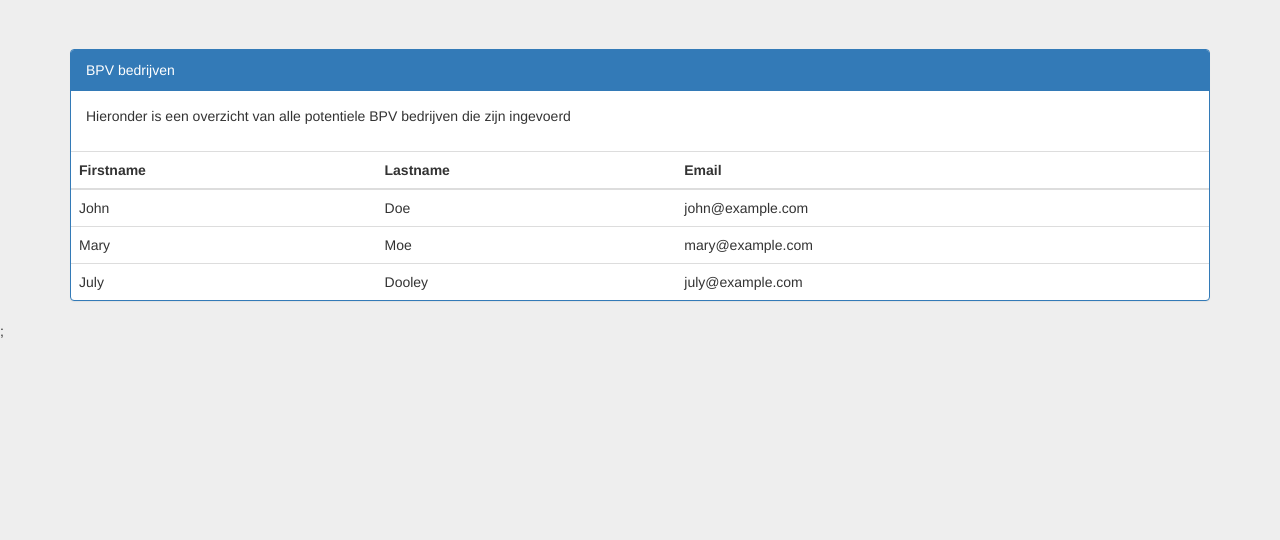
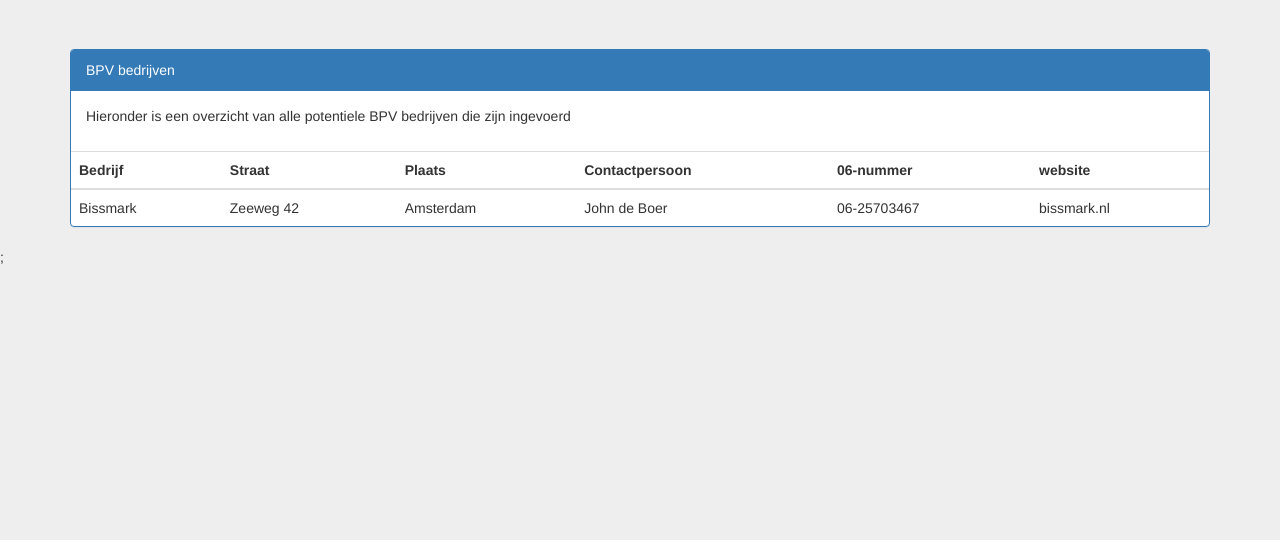
Before and after one commit to rra-am1a-2016/bpv_regis, a PHP site: page /2016-2017/index.php?content=bpv_show_companies in a window 1280 px wide. Shown: the part 51-591 px from the top of the page. Run offline with PHP 8.4, Linux system fonts and the light colour scheme.

Commit message:
table layout ready

```diff
--- a/bpv_show_companies.php
+++ b/bpv_show_companies.php
@@ -14,26 +14,22 @@
   <table class="table table-hover">
     <thead>
       <tr>
-        <th>Firstname</th>
-        <th>Lastname</th>
-        <th>Email</th>
+        <th>Bedrijf</th>
+        <th>Straat</th>
+        <th>Plaats</th>
+        <th>Contactpersoon</th>
+        <th>06-nummer</th>
+        <th>website</th>
       </tr>
     </thead>
     <tbody>
       <tr>
-        <td>John</td>
-        <td>Doe</td>
-        <td>john@example.com</td>
-      </tr>
-      <tr>
-        <td>Mary</td>
-        <td>Moe</td>
-        <td>mary@example.com</td>
-      </tr>
-      <tr>
-        <td>July</td>
-        <td>Dooley</td>
-        <td>july@example.com</td>
+        <td>Bissmark</td>
+        <td>Zeeweg 42</td>
+        <td>Amsterdam</td>
+        <td>John de Boer</td>
+        <td>06-25703467</td>
+        <td>bissmark.nl</td>
       </tr>
     </tbody>
   </table>
```
